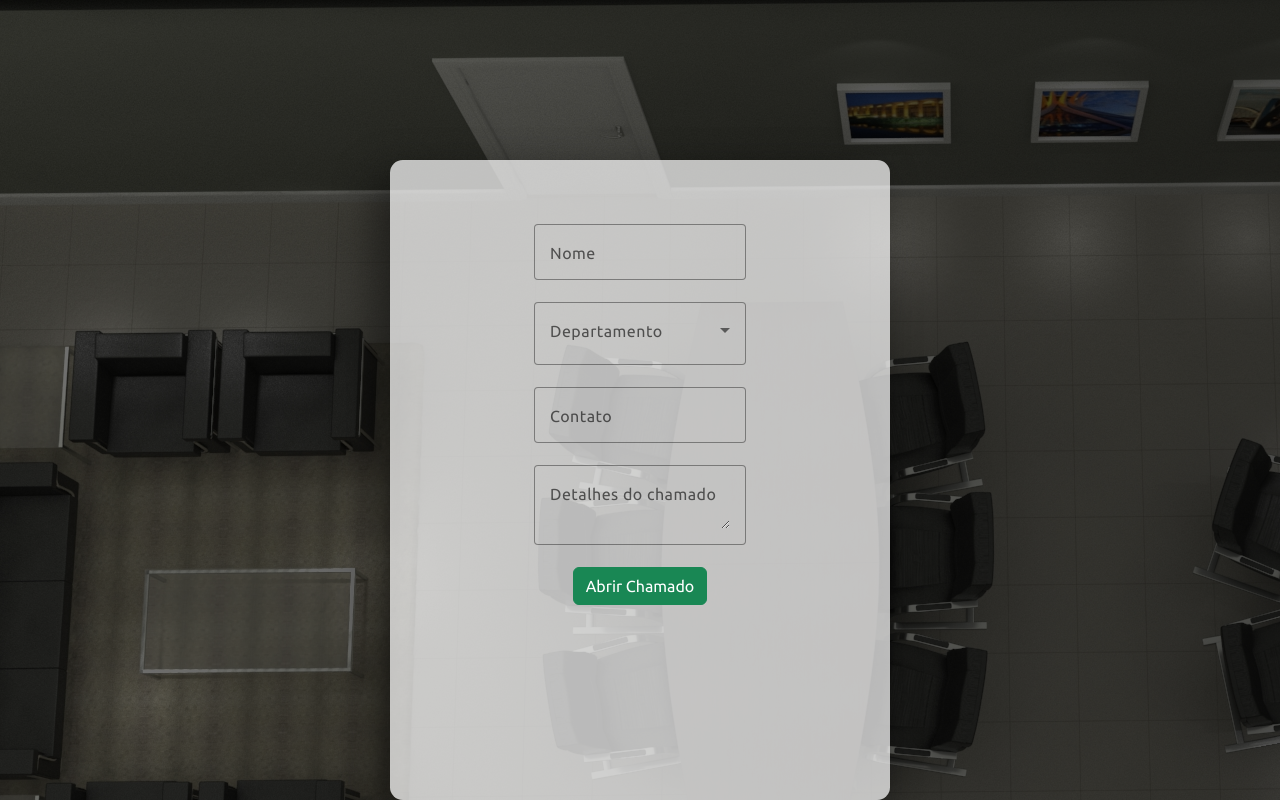
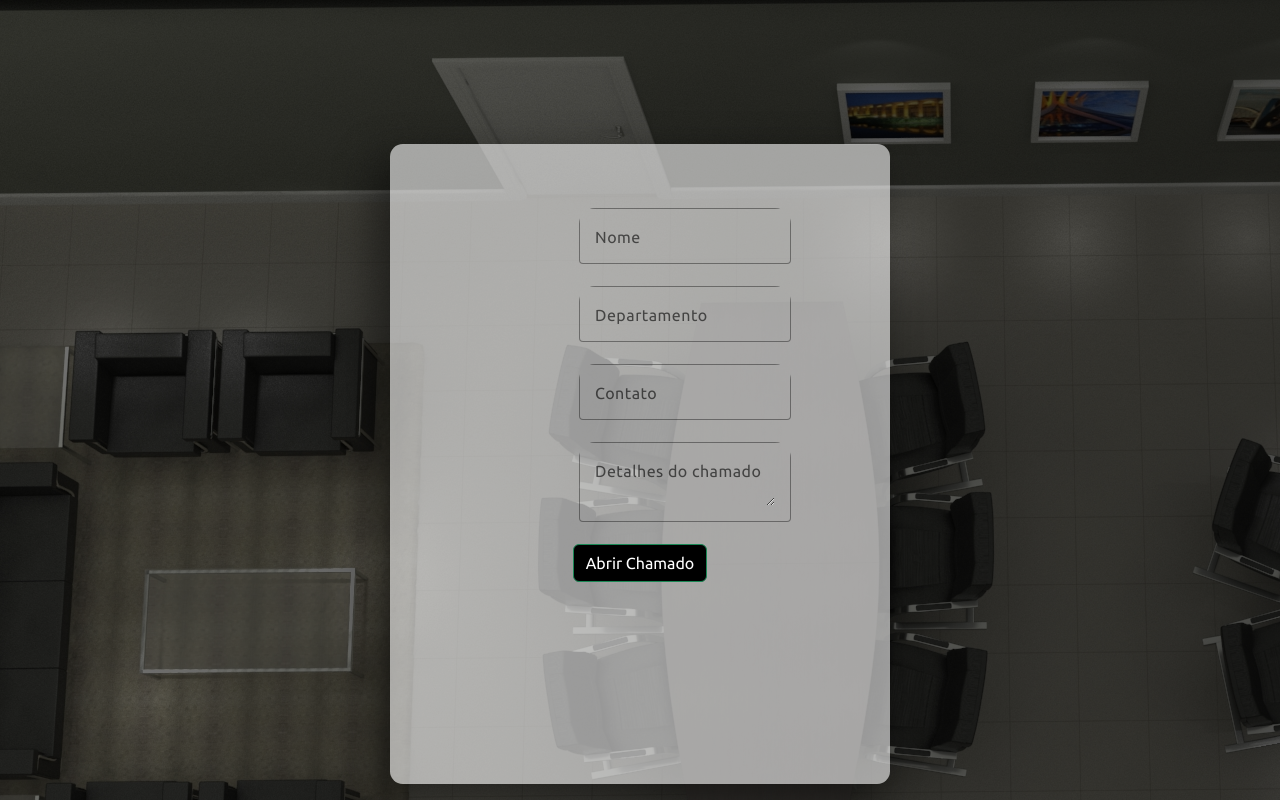
Before and after one commit to http-jvidal/Angular-helpdesk, an Angular app: page /painel in a window 1280 px wide. Built offline with nearby package versions, Linux system fonts and the light colour scheme.

Commit message:
adjusting painel component

```diff
--- a/src/app/components/pages/admin/admin.component.html
+++ b/src/app/components/pages/admin/admin.component.html
@@ -1,10 +1,10 @@
 <nav aria-label="breadcrumb">
   <ol class="breadcrumb">
-    <li class="bradcrumb-item active" aria-currten="page">Gerenciamento de Usuários</li>
+    <li class="breadcrumb-item active" aria-current="page">Gerenciamento de Usuários</li>
   </ol>
 </nav>
 
-<div class="container">
+<div class="container" >
   <div class="card list-user">
     <h5 class="card-header pb-3 mt-2 text-center">Lista de Usuários</h5>
   </div>
@@ -12,24 +12,18 @@
     <table class="table text-center">
       <thead>
         <tr>
-          <th scope="col">Id</th>
           <th scope="col">Nome</th>
           <th scope="col">Login</th>
           <th scope="col">Departamento</th>
-          <th scope="col">Detalhes</th>
           <th scope="col"></th>
         </tr>
       </thead>
 
       <tbody>
         <tr *ngFor="let user of users">
-          <td>{{ user.id }}</td>
-          <td>{{ user.name }}</td>
+          <td>{{ user['name'] }}</td>
           <td>{{ user.username }}</td>
-          <td *ngIf="user['departamento']">{{ user['departamento']['name'] }}</td>
-          <td *ngIf="!user['departamento']">Sem departamento</td>
-          <td *ngIf="user?.ticket?.detalhes"> {{ user['ticket']['detalhes'] }}</td>
-          <td *ngIf="!user['ticket']['detalhes']"> Sem Ticket aberto </td>
+          <td *ngIf="user && user.departamento">{{ user.departamento['name'] }}</td>
 
           <td>
             <button type="button" class="buttonEdit btn btn-warning btn-sm" (click)="editUser(user)">Editar Usuário</button>
@@ -43,22 +37,11 @@
   <div class="card add-user">
     <h5 class="card-header">Adicionar/Atualizar usuários</h5>
     <div class="card-body">
-
-      <form id="add-form" (ngSubmit)="f.form.valid && saveUser(f)" #f="ngForm" novalidate >
-      <div class="form-group">
-        <label for="id">Id</label>
-        <input type="text" [(ngModel)]="user.id" name="id" id="id" #id="ngModel"required class="form-control" [ngClass]="{ 'is-invalid': f.submitted && id.invalid}" placeholder="Digite o Id">
-          <div *ngIf="f.submitted && id.invalid" class="invalid-feedback">
-            <div *ngIf="id.errors?.['required']"></div>
-          </div>
-      </div>
+      <form id="add-form" (ngSubmit)="saveUser(f)" #f="ngForm" novalidate>
 
         <div class="form-group">
           <label for="name">Nome</label>
           <input type="text" [(ngModel)]="user.name" id="name" name="name" #name="ngModel" required class="form-control" [ngClass]="{ 'is-invalid': f.submitted && name.invalid}" placeholder="Digite o Nome">
-          <div *ngIf="f.submitted && name.invalid" class="invalid-feedback">
-            <div *ngIf="name.errors?.['required']" class="color-red">Nome é obrigatório</div>
-          </div>
         </div>
 
         <div class="form-group">
@@ -66,21 +49,8 @@
           <input type="text" [(ngModel)]="user.username" id="login" name="login" #login="ngModel" required class="form-control" [ngClass]="{ 'is-invalid': f.submitted && login.invalid}" placeholder="Digite o Login">
         </div>
 
-
-      <div class="form-group">
-        <label for="Departamento">Departamento</label>
-        <input type="text" [(ngModel)]="user['departamento']['name']" id="departamento" name="departamento" #login="ngModel" required class="form-control" [ngClass]="{ 'is-invalid': f.submitted && login.invalid}" placeholder="Digite o Departamento">
-      </div>
-      <div class="form-group">
-        <label for="Departamento">Detalhes</label>
-        <input type="text" [(ngModel)]="user['ticket']['detalhes']" id="detalhes" name="detalhes" #login="ngModel" required class="form-control" [ngClass]="{ 'is-invalid': f.submitted && login.invalid}" placeholder="Digite o Departamento">
-      </div>
-
-
         <input class="btn btn-primary mt-4" type="submit" value="Salvar">
       </form>
     </div>
-
   </div>
-
 </div>
--- a/src/app/components/pages/admin/admin.component.ts
+++ b/src/app/components/pages/admin/admin.component.ts
@@ -1,4 +1,4 @@
-import { Component } from '@angular/core';
+import { Component, OnInit } from '@angular/core';
 import { NgForm } from '@angular/forms';
 import { Ticket } from 'src/app/models/ticket.model';
 import { User } from 'src/app/models/user.model';
@@ -10,12 +10,7 @@ import { UserService } from 'src/app/services/user.service';
   styleUrls: ['./admin.component.css'],
 })
 
-export class AdminComponent {
-
-  estadoChamados = [
-    'Aberto', 'Fechado'
-  ]
-  estadoSelecionado!: String;
+export class AdminComponent implements OnInit{
 
   user = {} as User;
   users: User[] = [];
@@ -27,7 +22,7 @@ export class AdminComponent {
 
   }
 
-  ngOnInit(){
+  ngOnInit(): void{
     this.getUser();
   }
 
@@ -42,6 +37,7 @@ export class AdminComponent {
         this.cleanForm(form);
         console.log("salvo")
       });
+
     } else{
       this.userService.saveUser(this.user).subscribe(() => {
         this.cleanForm(form);
--- a/src/app/components/pages/painel/painel.component.css
+++ b/src/app/components/pages/painel/painel.component.css
@@ -13,8 +13,8 @@
     display: flex;
     flex-direction: column;
     align-items: center;
-    margin: 10rem auto;
-    background-color: rgba(255, 255, 255, 0.719);
+    margin: 9rem auto;
+    background-color: #ffffff96;
     padding-top: 4rem;
     padding-bottom: 2rem;
     border-radius: 0.8rem;
@@ -26,15 +26,23 @@
 }
 
 
+
 mat-form-field{
-    max-width: 250px;
+    max-width: 210px;
 
 }
 
-mat-label{
-    font-size: 1rem;
-}
 
+.mat-label{
+    display: flex;
+    flex-direction: column;
+    justify-content: space-around;
+    margin-left: 5.6rem;
+    border-radius: 1rem;
+    padding-bottom:  0;
+    color: white;
+    max-width: 20rem;
+  }
 
 .custom-snackbar {
     background-color: black; /* Define a cor de fundo */
--- a/src/app/components/pages/painel/painel.component.html
+++ b/src/app/components/pages/painel/painel.component.html
@@ -1,33 +1,31 @@
 <div class="container__bg">
 
 
-<form #formDirective="ngForm" class="container-s" (ngSubmit)="createTicket()">
+<form #formDirective="ngForm" class="container-s" (ngSubmit)="createTicket()" >
 
-        <mat-form-field class="mat-label" >
+        <mat-form-field class="mat-label" color="warn" >
             <mat-label>Nome</mat-label>
-            <input matInput [(ngModel)]="ticket.nome" name="nome" >
+            <input matInput [(ngModel)]="ticket.nome" name="nome"  [ngModelOptions]="{standalone: true}">
         </mat-form-field>
 
-        <mat-form-field>
+        <mat-form-field  class="mat-label"color="warn">
             <mat-label>Departamento</mat-label>
-            <mat-select [(ngModel)]="ticket.departamento" name="departamento">
-               <mat-option *ngFor="let option of options" [value]="option.value">{{ option.label }}</mat-option>
-            </mat-select>
+            <input matInput [(ngModel)]="ticket.departamento"  type="text"  [ngModelOptions]="{standalone: true}">
         </mat-form-field>
 
 
-        <mat-form-field class="mat-label">
+        <mat-form-field class="mat-label" color="warn" >
             <mat-label>Contato</mat-label>
-            <input matInput [(ngModel)]="ticket.contato" name="contato">
+            <input matInput [(ngModel)]="ticket.contato" name="contato" [ngModelOptions]="{standalone: true}">
         </mat-form-field>
 
 
-        <mat-form-field class="detail">
+        <mat-form-field class="mat-label"color="warn" >
             <mat-label>Detalhes do chamado</mat-label>
-            <textarea matInput [(ngModel)]="ticket.detalhes" name="detalhes"></textarea>
+            <textarea matInput [(ngModel)]="ticket.detalhes" name="detalhes"  [ngModelOptions]="{standalone: true}"></textarea>
         </mat-form-field>
 
-        <button class="btn btn-success" >Abrir Chamado</button>
+        <button class="btn btn-success" style="background-color: black;" >Abrir Chamado</button>
 </form>
 
 </div>
--- a/src/app/components/pages/painel/painel.component.ts
+++ b/src/app/components/pages/painel/painel.component.ts
@@ -34,23 +34,24 @@ export class PainelComponent {
 
   }
 
-  createTicket(){
-    this.ticketService.createTicket(this.ticket).
-      subscribe( response => {
-        if(this.ticket == null){
-          this.snackBar.open("Todos campos são Obrigatórios", "Fechar",{
-            duration: 3000,
-          })
+  createTicket(): void {
+
+    this.ticketService.createTicket(this.ticket).subscribe(
+      () => {
+        if(!this.ticket){
+          this.snackBar.open("Nenhum campo pode ser nulo");
         }
-        this.snackBar.open("Ticket aberto com sucesso", response, {
-          duration: 3000,
-        });
+        this.snackBar.open("Ticket aberto com sucesso" , "Fechar", {
+          duration: 3000
+        })
+        this.cleanForm();
+      },
+      (error) => {
 
-          this.cleanForm();
-        }
-      );
+        console.error('Erro ao criar ticket:', error);
 
-
+      }
+    );
   }
 
   cleanForm() {
--- a/src/app/services/auth.service.ts
+++ b/src/app/services/auth.service.ts
@@ -23,7 +23,7 @@ export class AuthService {
 
     return this.http.post<any>(`${this.authUrl}/login`, body.toString(), { headers: headers })
       .pipe(
-        retry(2),
+        retry(1),
         catchError(this.handleError)
       );
   }
--- a/src/app/services/ticket.service.ts
+++ b/src/app/services/ticket.service.ts
@@ -10,30 +10,24 @@ export class TicketService {
 
   private ticketUrl;
   constructor( private httpClient: HttpClient) {
-    this.ticketUrl = "http://localhost:8082/api/ticket"
+    this.ticketUrl = "http://localhost:8082/api/ticket/";
   }
 
   httpOptions = {
-    _headers: new HttpHeaders({ 'Content-Type': 'application/json' }),
-    get headers() {
-      return this._headers;
-    },
-    set headers(value) {
-      this._headers = value;
-    },
-  }
-
+    headers: new HttpHeaders()
+      .set('Content-Type', 'application/json')
+  };
 
   createTicket(ticket : Ticket): Observable<any>{
-    return this.httpClient.post<any>(this.ticketUrl + '/' , JSON.stringify(ticket), this.httpOptions)
+    return this.httpClient.post<Ticket>(this.ticketUrl, JSON.stringify(ticket), this.httpOptions)
       .pipe(
-        retry(2),
+        retry(1),
         catchError(this.handleError)
       );
   }
 
   updateTicket(ticket: Ticket): Observable<Ticket>{
-    return this.httpClient.put<Ticket>(this.ticketUrl + '/' + ticket.id, JSON.stringify(ticket), this.httpOptions)
+    return this.httpClient.put<Ticket>(this.ticketUrl + ticket.id, JSON.stringify(ticket), this.httpOptions)
       .pipe(
         retry(1),
         catchError(this.handleError)
```
Also changed, not shown: src/app/models/user.model.ts (+1 -8 lines). Lines whose indentation alone changed are shown as unchanged.
